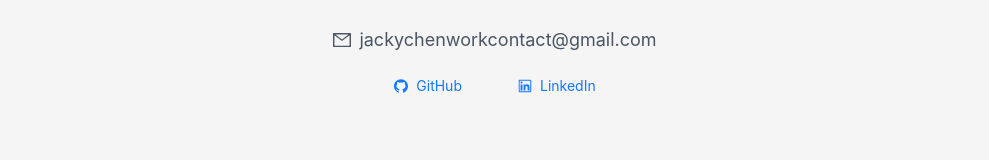
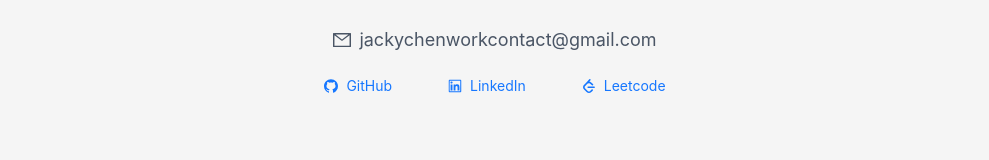
Before and after one commit to TypeErrorEngine2022/Jacky-Chen-Portfolio, a React (Vite) app: page / in a window 1280 px wide. Shown: the part 4388-4548 px from the top of the page, without its empty margins (145-1134 px from the left). Built offline with nearby package versions, Linux system fonts and the light colour scheme.

Commit message:
feat: add leetcode profile

```diff
--- a/src/sections/Contact.tsx
+++ b/src/sections/Contact.tsx
@@ -1,5 +1,6 @@
 import { Button, Space } from "antd";
 import { GithubOutlined, LinkedinOutlined, MailOutlined } from "@ant-design/icons";
+import { SiLeetcode } from "react-icons/si";
 
 const Contact: React.FC = () => (
 	<section id="get-in-touch" className="py-12 sm:py-16 px-4 sm:px-6 max-w-5xl mx-auto">
@@ -27,6 +28,15 @@ const Contact: React.FC = () => (
 				>
 					LinkedIn
 				</Button>
+				<Button
+					type="link"
+					href="https://leetcode.com/u/yipAtCS/"
+					target="_blank"
+					icon={<SiLeetcode />}
+					className="text-lg"
+				>
+					Leetcode
+				</Button>
 			</Space>
 		</div>
 	</section>
```
